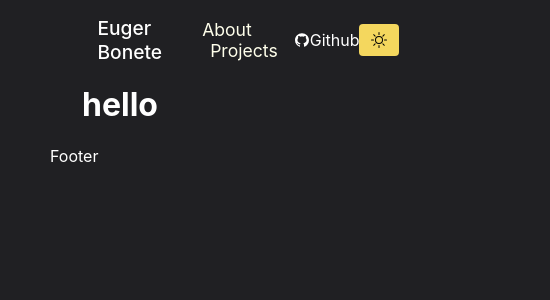
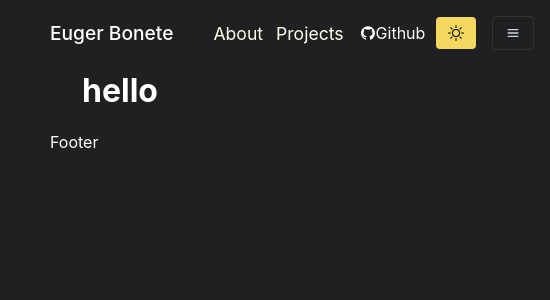
Before and after one commit to NewbieAsofToday/next-portfolio, a Next.js app: page / in a window 390 px wide. Shown: the top 300 px of the page, 550 px wide, since content can reach past the window. Built offline with nearby package versions, Linux system fonts and the light colour scheme.

Commit message:
added mobile nav

```diff
--- a/components/Navbar.js
+++ b/components/Navbar.js
@@ -1,6 +1,7 @@
 import Link from "next/link";
 import { AiFillGithub } from "react-icons/ai";
 import { BsSun } from "react-icons/bs";
+import { BiMenu } from "react-icons/bi";
 import styles from "./Navbar.module.css";
 const Navbar = () => {
   return (
@@ -23,14 +24,18 @@ const Navbar = () => {
       <div className={styles.light_mode}>
         <BsSun />
       </div>
+      <div className={styles.mobile_mode}>
+        <BiMenu />
+      </div>
       <style jsx>{`
         .container {
           display: flex;
           align-items: center;
           justify-content: space-between;
-          width: 50vw;
+          width: 60vw;
           margin: 0 auto;
           margin-top: 1rem;
+          min-width: 500px;
         }
         .social {
           flex: 1;
--- a/components/Navbar.module.css
+++ b/components/Navbar.module.css
@@ -38,3 +38,23 @@
 .light_mode:hover {
   background-color: #f7c548;
 }
+.mobile_mode {
+  margin-left: 1rem;
+  margin-right: 1rem;
+  color: #cbd5e0;
+  padding: 8px 12px;
+  border-radius: 4px;
+  background-color: #202023;
+  display: flex;
+  justify-content: center;
+  align-items: center;
+  transition: 0.4s ease;
+  cursor: pointer;
+  border: 1px solid #333;
+  opacity: 0;
+}
+@media (max-width: 770px) {
+  .mobile_mode {
+    opacity: 1;
+  }
+}
```
